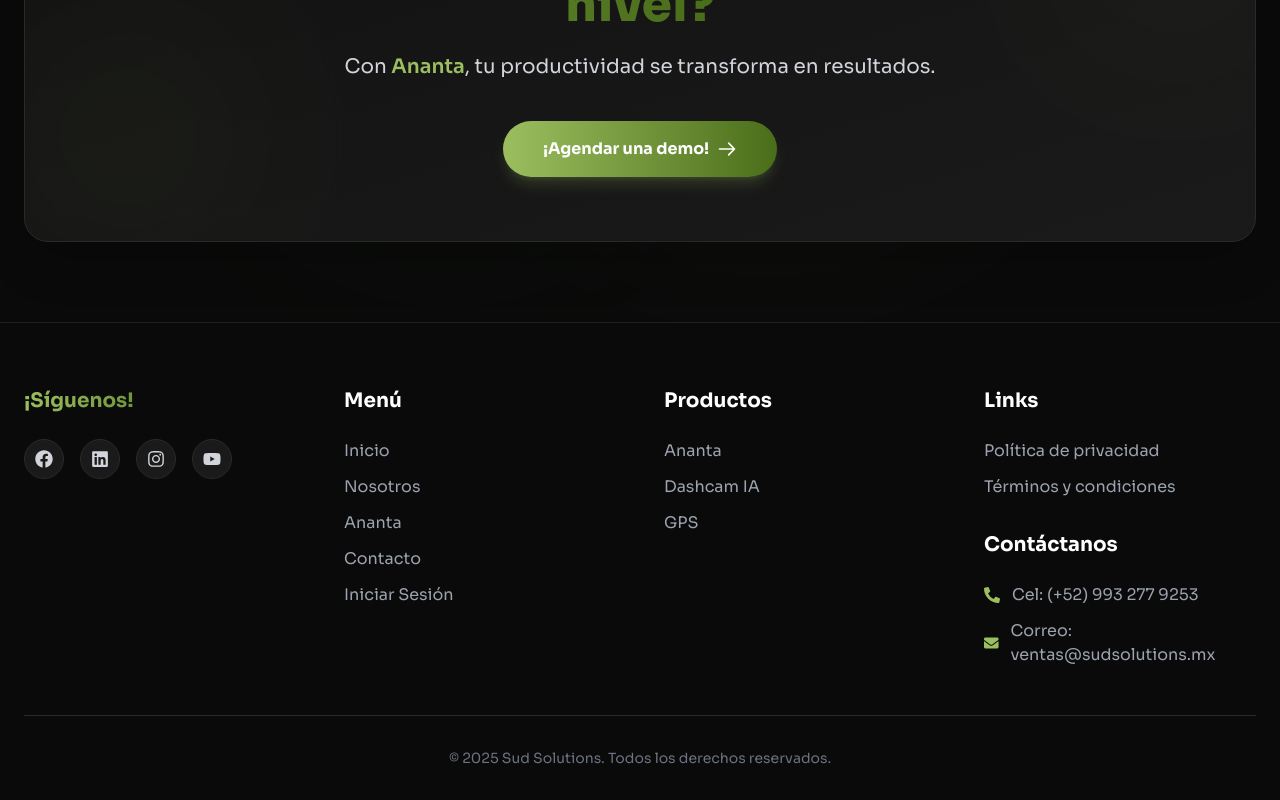
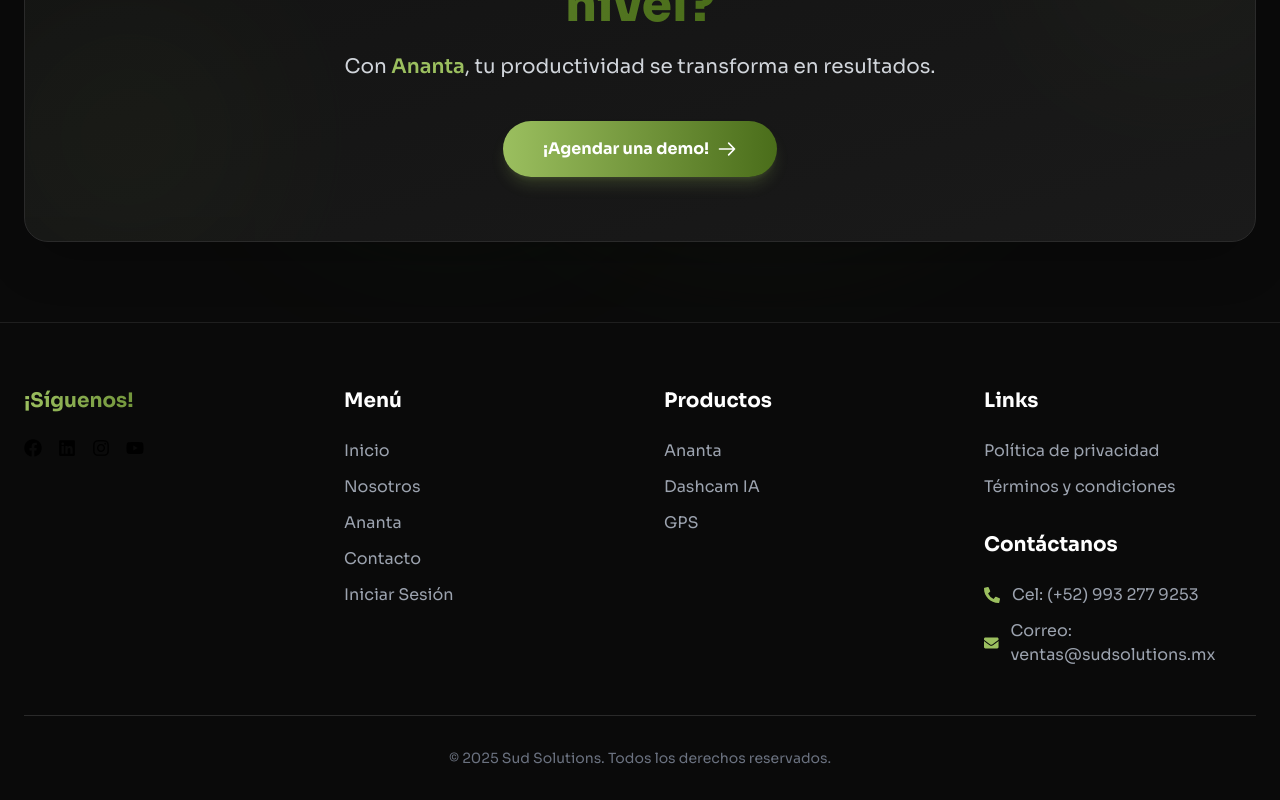
Before and after one commit to omarosvaldogm/landing-ananta, a React (Vite) app: page / in a window 1280 px wide. Shown: the part 5880-6680 px from the top of the page. Built offline with nearby package versions, Linux system fonts and the light colour scheme.

Commit message:
primera parte de mejoras de accesibilidad

```diff
--- a/src/components/Footer.jsx
+++ b/src/components/Footer.jsx
@@ -18,17 +18,17 @@
               </span>
             </h3>
             <div className="flex space-x-4">
-              <a href="https://www.facebook.com/SudSolutions" target="_blank" rel="noopener noreferrer" className="w-10 h-10 rounded-full bg-[#1a1a1a] border border-[#2a2a2a] flex items-center justify-center text-gray-300 hover:text-[#9BBF5F] hover:border-[#9BBF5F] transition-all">
-                <FaFacebook size={18} />
+              <a href="https://www.facebook.com/SudSolutions" target="_blank" rel="noopener noreferrer" aria-label="Síguenos en Facebook" className="... ">
+                  <FaFacebook size={18} />
               </a>
-              <a href="https://www.linkedin.com/company/sud-solutions-sa-de-cv" target="_blank" rel="noopener noreferrer" className="w-10 h-10 rounded-full bg-[#1a1a1a] border border-[#2a2a2a] flex items-center justify-center text-gray-300 hover:text-[#9BBF5F] hover:border-[#9BBF5F] transition-all">
-                <FaLinkedin size={18} />
+              <a href="https://www.linkedin.com/company/sud-solutions-sa-de-cv" target="_blank" rel="noopener noreferrer" aria-label="Síguenos en LinkedIn" className="... ">
+                  <FaLinkedin size={18} />
               </a>
-              <a href="https://www.instagram.com/sud_solutions/" target="_blank" rel="noopener noreferrer" className="w-10 h-10 rounded-full bg-[#1a1a1a] border border-[#2a2a2a] flex items-center justify-center text-gray-300 hover:text-[#9BBF5F] hover:border-[#9BBF5F] transition-all">
-                <FaInstagram size={18} />
+              <a href="https://www.instagram.com/sud_solutions/" target="_blank" rel="noopener noreferrer" aria-label="Síguenos en Instagram" className="... ">
+                  <FaInstagram size={18} />
               </a>
-              <a href="https://youtube.com/@sudsolutions5163?si=Lwz0X5vv5TqZfTyo" target="_blank" rel="noopener noreferrer" className="w-10 h-10 rounded-full bg-[#1a1a1a] border border-[#2a2a2a] flex items-center justify-center text-gray-300 hover:text-[#9BBF5F] hover:border-[#9BBF5F] transition-all">
-                <FaYoutube size={18} />
+              <a href="https://youtube.com/@sudsolutions5163?si=Lwz0X5vv5TqZfTyo" target="_blank" rel="noopener noreferrer" aria-label="Síguenos en YouTube" className="... ">
+                  <FaYoutube size={18} />
               </a>
             </div>
           </div>
--- a/src/components/Header.jsx
+++ b/src/components/Header.jsx
@@ -240,6 +240,7 @@
           <button
             className="md:hidden text-gray-300 focus:outline-none"
             onClick={() => setIsMenuOpen(!isMenuOpen)}
+            aria-label={isMenuOpen ? "Cerrar menú" : "Abrir menú"}
           >
             {isMenuOpen ? <FiX size={24} /> : <FiMenu size={24} />}
           </button>
```
